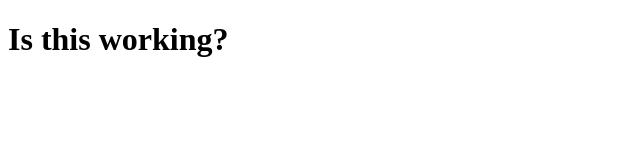
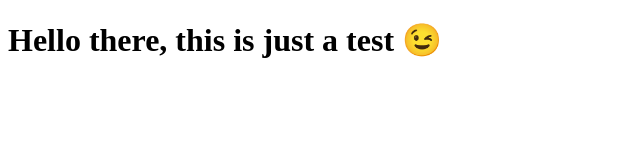
Before and after one commit to ClaudiaPollok/First-try-Github, a plain HTML site: page index.html in a window 1280 px wide. Shown: the whole page, without its empty margins (0-640 px from the left). Drawn offline with Linux system fonts and the light colour scheme.

Commit message:
Changed copy

```diff
--- a/index.html
+++ b/index.html
@@ -6,6 +6,6 @@
     <title>Document</title>
   </head>
   <body>
-    <h1>Is this working?</h1>
+    <h1>Hello there, this is just a test 😉</h1>
   </body>
 </html>
```
